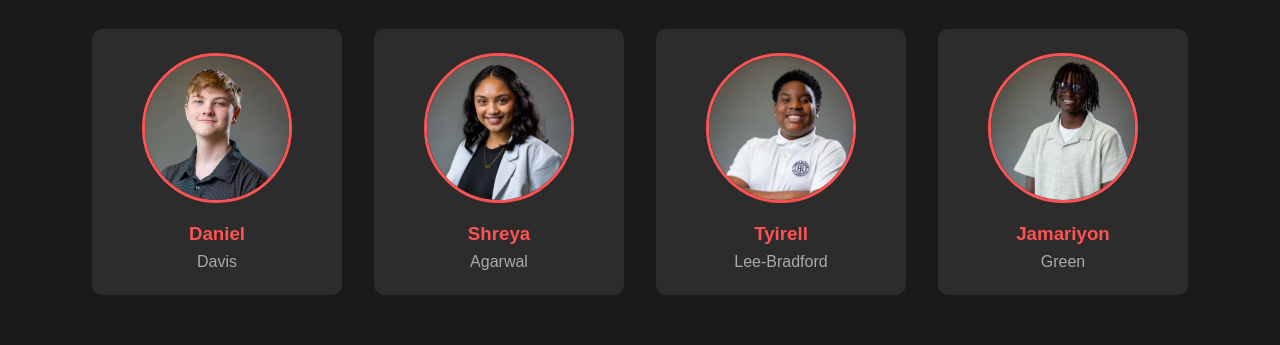
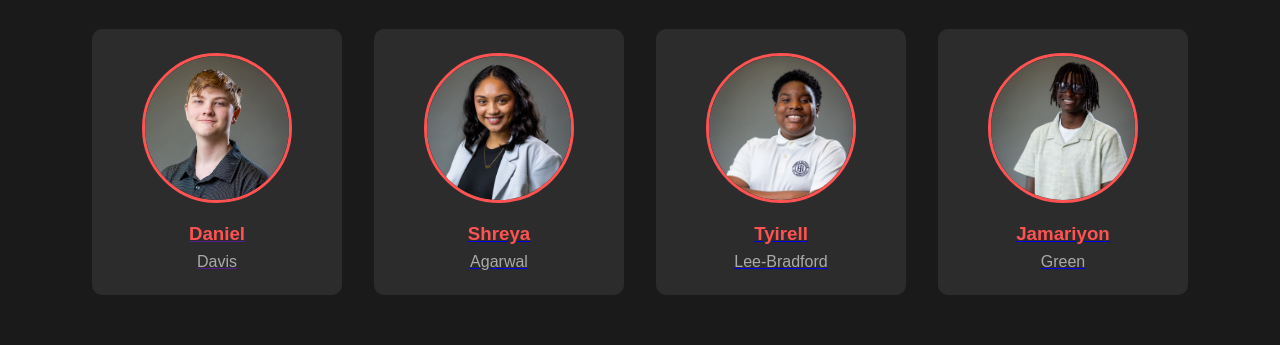
Before and after one commit to Daniel-Visual-Code/HeartHustler.io, a plain HTML site: page index.html in a window 1280 px wide. Shown: the part 3117-3462 px from the top of the page. Drawn offline with Linux system fonts and the light colour scheme.

Commit message:
AHHHHHHHHHH

```diff
--- a/index.html
+++ b/index.html
@@ -119,29 +119,38 @@
 
         <section id="team" class="about-section">
             <h2>About Us</h2>
-            <p style="text-align: center; max-width: 800px; margin: 0 auto 2rem;">We are a passionate team of designers and developers dedicated to creating beautiful, functional websites that make an impact. Our approach combines cutting-edge technology with timeless design principles.</p>
-
+            <p style="text-align: center; max-width: 800px; margin: 0 auto 2rem;">
+                We are a passionate team of designers and developers dedicated to creating beautiful, functional websites that make an impact. Our approach combines cutting-edge technology with timeless design principles.
+            </p>
             <div class="team" id="team">
+                <a href="" target="_blank" class="team-link">
                     <div class="team-member">
                         <img src="Headshots1.jpg" alt="Team Member" class="team-img">
                         <h3>Daniel</h3>
                         <p>Davis</p>
                     </div>
+                </a>
+                <a href="https://2af33a2c-ddaf-4fcf-a1bc-78e375c93972-00-22pvasqfcs5rh.janeway.replit.dev/Portfolio/index.html" target="_blank" class="team-link">
                     <div class="team-member">
                         <img src="Headshot2.jpg" alt="Team Member" class="team-img">
                         <h3>Shreya</h3>
                         <p>Agarwal</p>
                     </div>
+                </a>
+                <a href="mailto:tyirell@example.com" class="team-link">
                     <div class="team-member">
                         <img src="Headshot3.jpg" alt="Team Member" class="team-img">
                         <h3>Tyirell</h3>
                         <p>Lee-Bradford</p>
                     </div>
+                </a>
+                <a href="mailto:jamariyon@example.com" class="team-link">
                     <div class="team-member">
                         <img src="Headshot4.jpg" alt="Team Member" class="team-img">
                         <h3>Jamariyon</h3>
                         <p>Green</p>
                     </div>
+                </a>
             </div>
         </section>
 
```
Lines whose indentation alone changed are shown as unchanged.
